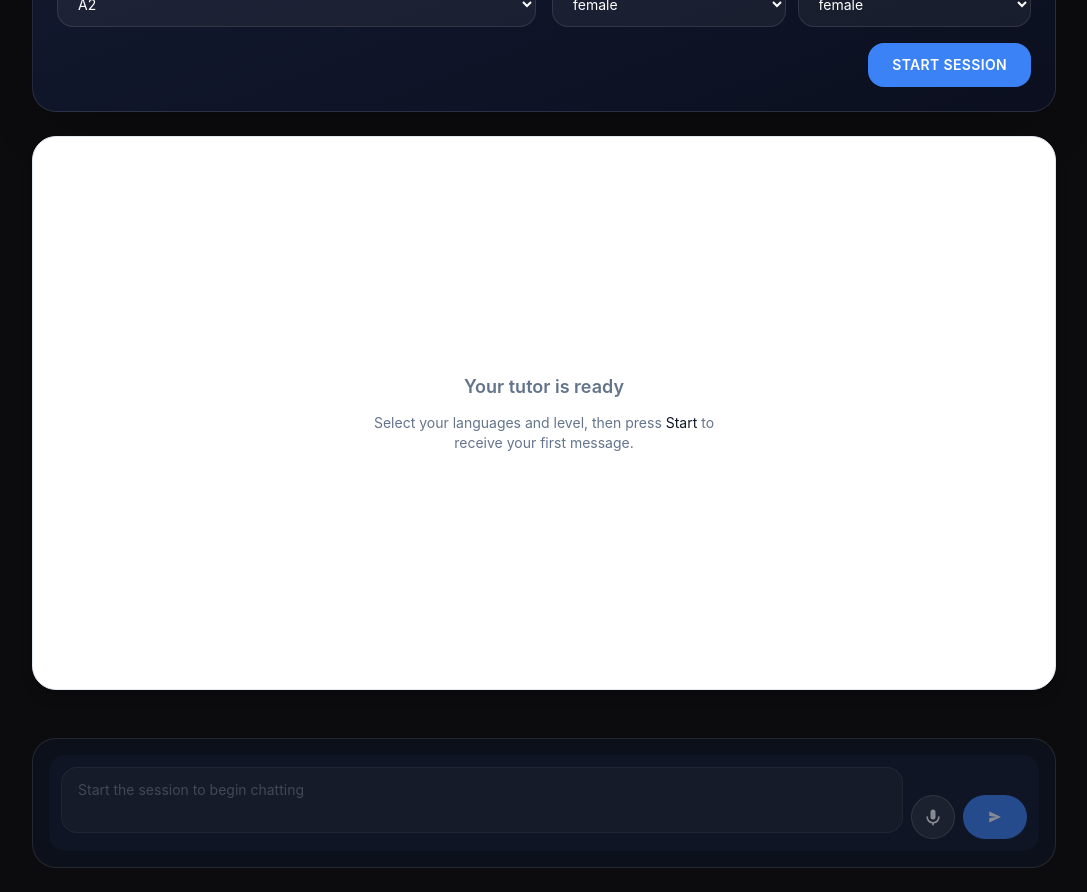
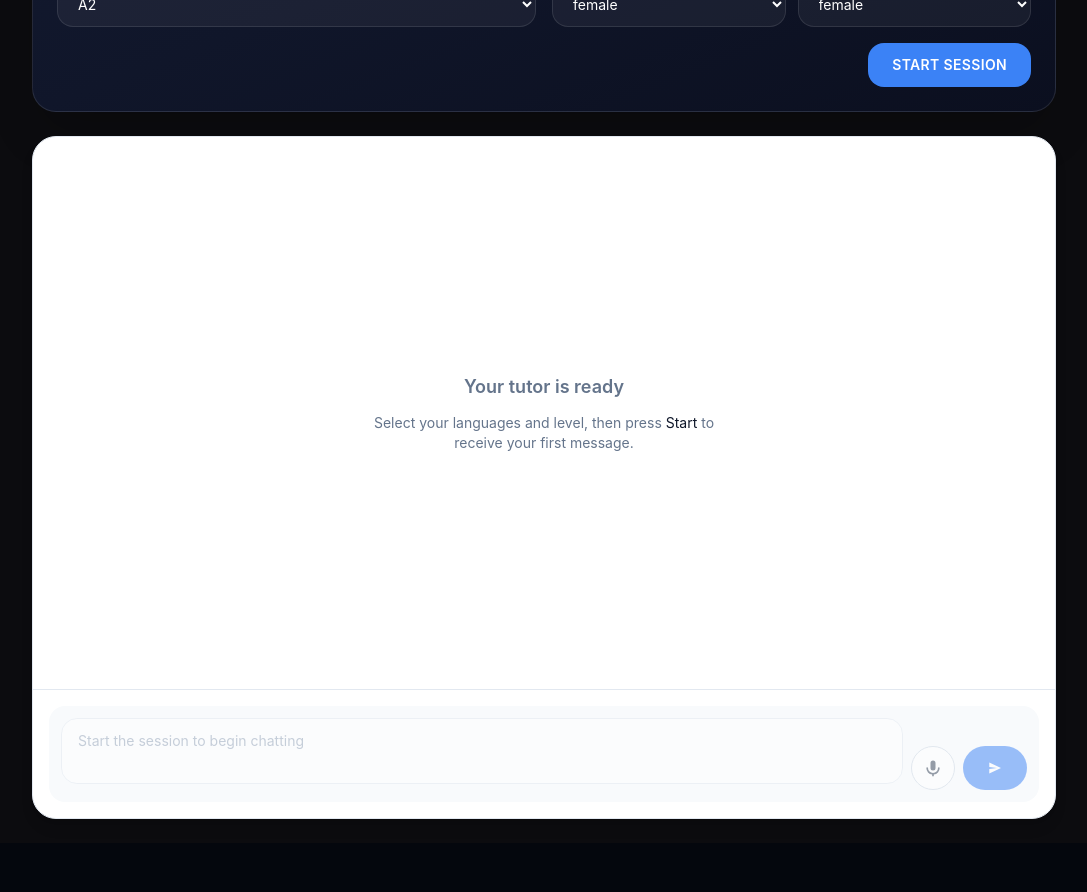
Before and after one commit to wiggam/korli-fe, a React app: page / in a window 1280 px wide. Shown: the part 300-1192 px from the top of the page, without its empty margins (96-1183 px from the left). After the commit the page ends 1143 px from the top, so only its background shows below. Built offline with nearby package versions, Linux system fonts and the light colour scheme; the HTML template or start-up script is replaced by a standard one.

Commit message:
chore(chat): integrate chat history and chat input into the same container.

```diff
--- a/src/App.tsx
+++ b/src/App.tsx
@@ -187,6 +187,8 @@ function App() {
           </div>
         )}
 
+        {/* Unified chat area - messages and input in one container */}
+        <section className="flex flex-col rounded-3xl border border-slate-200 bg-white shadow-lg">
           <ChatWindow
             messages={messages}
             activeOverlay={activeOverlay}
@@ -200,6 +202,7 @@ function App() {
             onSendText={sendTextMessage}
             onSendAudio={sendAudioMessage}
           />
+        </section>
       </main>
     </div>
   );
--- a/src/components/ChatWindow.tsx
+++ b/src/components/ChatWindow.tsx
@@ -48,7 +48,7 @@ export const ChatWindow = ({
   }, [activeOverlay]);
 
   return (
-    <section className="flex flex-col rounded-3xl border border-slate-200 bg-white p-4 shadow-lg">
+    <div className="flex flex-col p-4">
       <div
         ref={scrollRef}
         className="relative h-[420px] w-full overflow-y-auto rounded-2xl bg-white p-4 sm:h-[520px]"
@@ -110,6 +110,6 @@ export const ChatWindow = ({
           Waiting for the tutor to finish responding…
         </div>
       )}
-    </section>
+    </div>
   );
 };
--- a/src/components/InputBar.tsx
+++ b/src/components/InputBar.tsx
@@ -16,7 +16,7 @@ const MAX_AUDIO_BYTES = 10 * 1024 * 1024;
 const MicIcon = () => (
   <svg
     viewBox="0 0 24 24"
-    className="h-5 w-5 text-white"
+    className="h-5 w-5 text-slate-700"
     fill="currentColor"
   >
     <path d="M12 15a3 3 0 0 0 3-3V6a3 3 0 0 0-6 0v6a3 3 0 0 0 3 3zm6-3a1 1 0 0 1 2 0 8 8 0 0 1-7 7.94V22h-2v-2.06A8 8 0 0 1 4 12a1 1 0 0 1 2 0 6 6 0 0 0 12 0z" />
@@ -24,7 +24,7 @@ const MicIcon = () => (
 );
 
 const StopIcon = () => (
-  <svg viewBox="0 0 24 24" className="h-4 w-4 text-white" fill="currentColor">
+  <svg viewBox="0 0 24 24" className="h-4 w-4 text-slate-700" fill="currentColor">
     <path d="M6 6h12v12H6z" />
   </svg>
 );
@@ -244,11 +244,11 @@ export const InputBar = ({
   const micDisabled = disabled || recordingState === 'preview';
 
   return (
-    <div className="mt-6 space-y-3 rounded-3xl border border-white/10 bg-[#0c101a] p-4">
+    <div className="space-y-3 border-t border-slate-200 p-4">
       {recordingState === 'preview' && previewUrl && (
-        <div className="flex flex-col gap-3 rounded-2xl border border-white/10 bg-white/5 p-3 sm:flex-row sm:items-center sm:justify-between">
-          <div className="flex flex-col gap-1 text-sm text-white/80">
-            <span className="font-semibold uppercase tracking-wide text-white/60">
+        <div className="flex flex-col gap-3 rounded-2xl border border-slate-200 bg-slate-50 p-3 sm:flex-row sm:items-center sm:justify-between">
+          <div className="flex flex-col gap-1 text-sm text-slate-700">
+            <span className="font-semibold uppercase tracking-wide text-slate-500">
               Audio preview
             </span>
             <AudioPlayer src={previewUrl} label="Play recording" tone="light" size="sm" />
@@ -265,7 +265,7 @@ export const InputBar = ({
             <button
               type="button"
               onClick={resetPreview}
-              className="rounded-full border border-white/20 px-4 py-2 text-sm font-semibold text-white/80 transition hover:bg-white/10"
+              className="rounded-full border border-slate-300 bg-white px-4 py-2 text-sm font-semibold text-slate-700 transition hover:bg-slate-50"
             >
               Delete
             </button>
@@ -273,7 +273,7 @@ export const InputBar = ({
         </div>
       )}
 
-      <div className="flex flex-col gap-2 rounded-2xl bg-[#0f1524] p-3 sm:flex-row sm:items-end">
+      <div className="flex flex-col gap-2 rounded-2xl bg-slate-50 p-3 sm:flex-row sm:items-end">
         <div className="flex-1">
           <textarea
             value={text}
@@ -286,7 +286,7 @@ export const InputBar = ({
               }
             }}
             rows={2}
-            className="w-full resize-none rounded-2xl border border-white/10 bg-white/5 px-4 py-3 text-sm text-white placeholder:text-white/40 focus:border-blue-400 focus:outline-none focus:ring-2 focus:ring-blue-400/30 disabled:cursor-not-allowed disabled:opacity-50"
+            className="w-full resize-none rounded-2xl border border-slate-200 bg-white px-4 py-3 text-sm text-slate-900 placeholder:text-slate-400 focus:border-blue-400 focus:outline-none focus:ring-2 focus:ring-blue-400/30 disabled:cursor-not-allowed disabled:opacity-50"
             placeholder={
               hasSession
                 ? recordingState === 'recording'
@@ -301,8 +301,8 @@ export const InputBar = ({
             type="button"
             className={`flex h-11 w-11 items-center justify-center rounded-full border transition ${
               recordingState === 'recording'
-                ? 'border-red-400 bg-red-500/20'
-                : 'border-white/20 bg-white/10 hover:bg-white/20'
+                ? 'border-red-400 bg-red-50'
+                : 'border-slate-300 bg-white hover:bg-slate-50'
             } ${micDisabled ? 'cursor-not-allowed opacity-50' : ''}`}
             onClick={recordingState === 'recording' ? stopRecording : startRecording}
             disabled={micDisabled}
@@ -322,13 +322,13 @@ export const InputBar = ({
       </div>
 
       {recordingState === 'recording' && (
-        <div className="flex items-center gap-2 text-sm text-red-400">
-          <span className="h-2 w-2 animate-pulse rounded-full bg-red-400" />
+        <div className="flex items-center gap-2 text-sm text-red-600">
+          <span className="h-2 w-2 animate-pulse rounded-full bg-red-500" />
           Recording… {formattedTimer}
         </div>
       )}
 
-      {recordingError && <p className="text-sm text-red-400">{recordingError}</p>}
+      {recordingError && <p className="text-sm text-red-600">{recordingError}</p>}
     </div>
   );
 };
```
Lines whose indentation alone changed are shown as unchanged.
